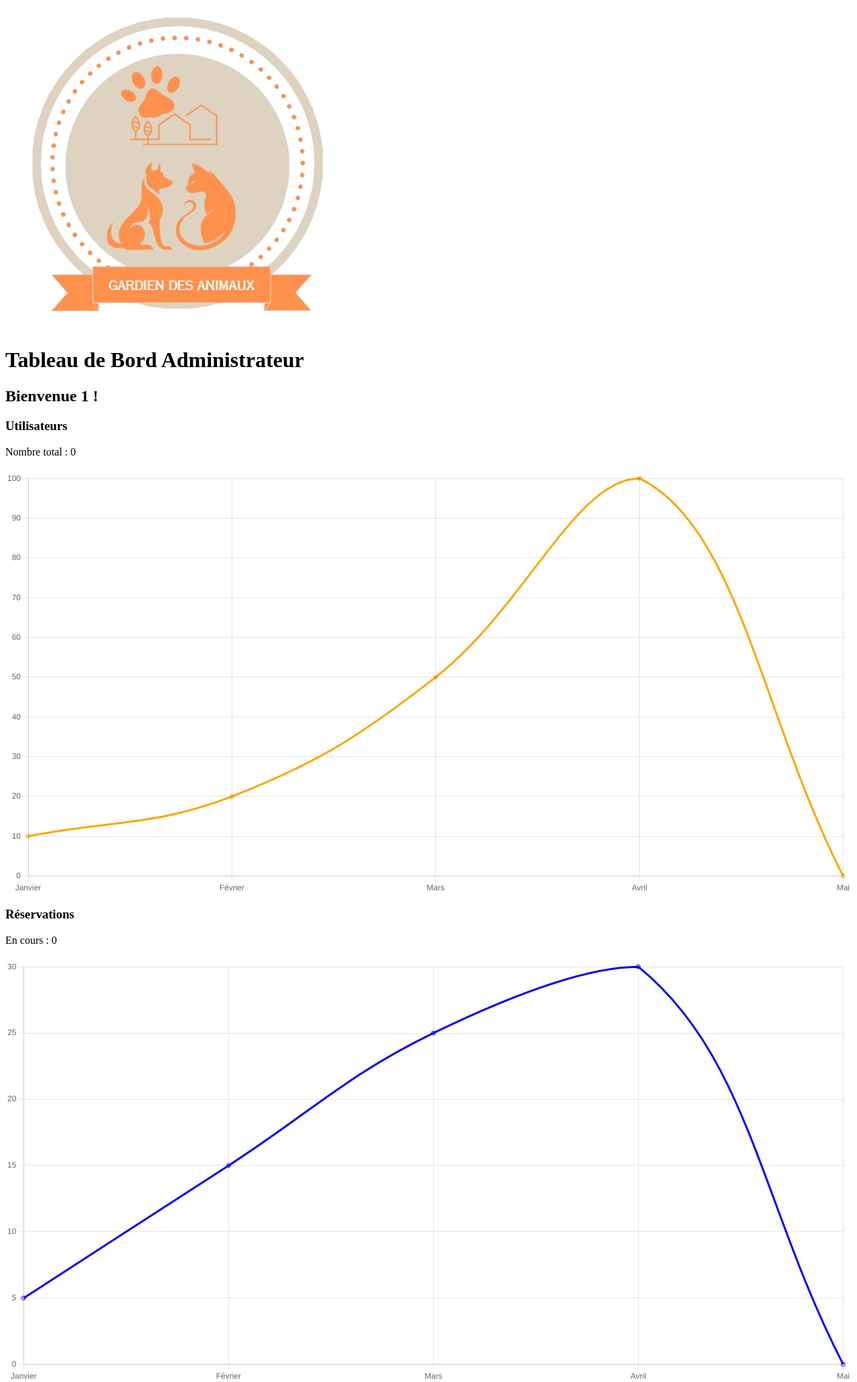
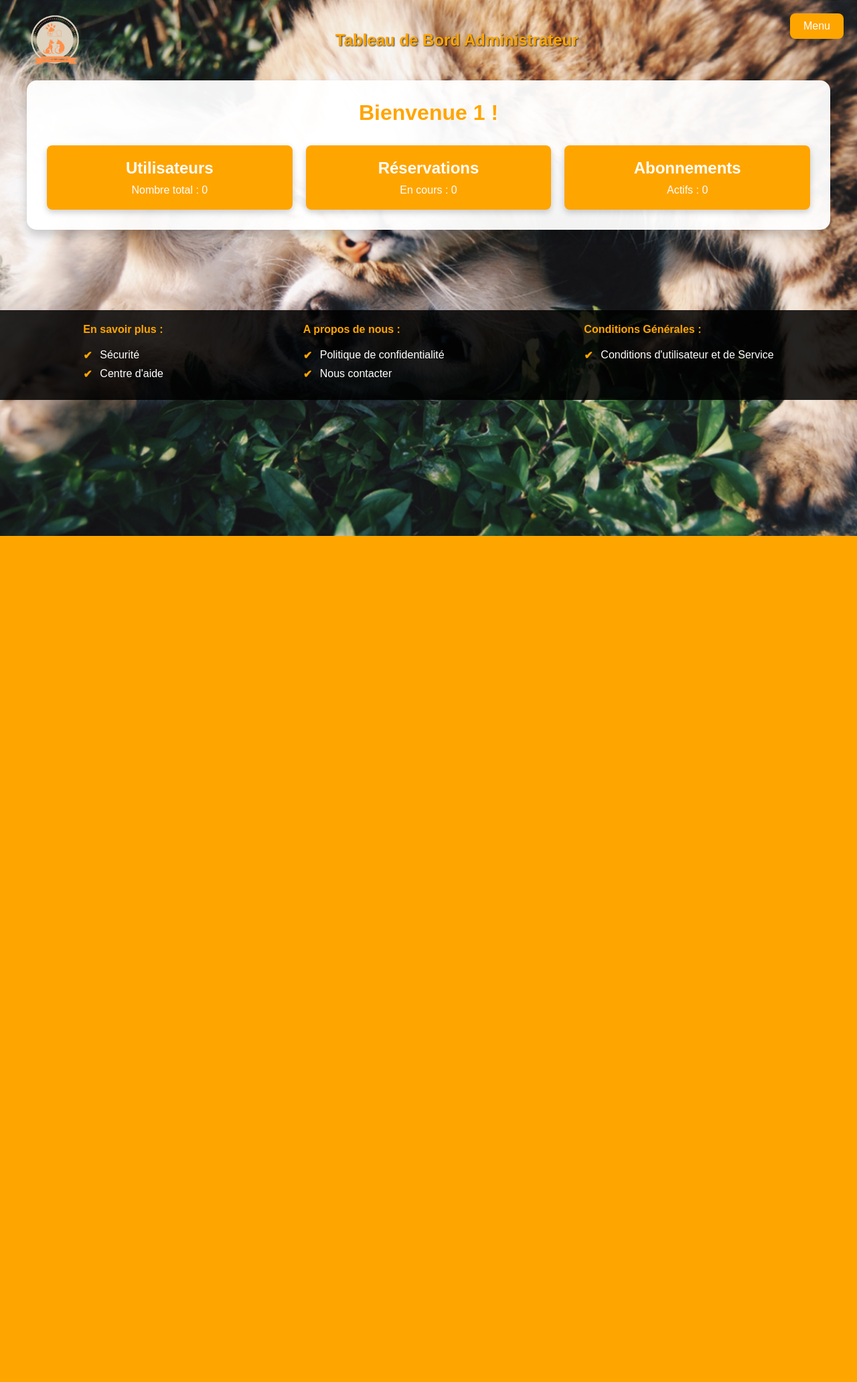
Before and after one commit to tchamalat/Gardien-des-animaux, a PHP site: page /phpmailer/admin.php in a window 1280 px wide. Shown: the top 2063 px of the page at 67% size. After the commit the page ends 800 px from the top, so only its background shows below. Run offline with PHP 8.4, Linux system fonts and the light colour scheme; the visitor is signed in with stand-in values (Sample User, id 1); data that the repository does not hold is empty.

Commit message:
Update admin.php

```diff
--- a/admin.php
+++ b/admin.php
@@ -2,12 +2,14 @@
 session_start();
 include 'config.php';
 
+// Gestion de la déconnexion
 if (isset($_GET['logout'])) {
     session_destroy();
     header("Location: login.html");
     exit();
 }
 
+// Connexion à la base de données
 try {
     $pdo = new PDO('mysql:host=localhost;dbname=gardiendb', 'gardien', 'G@rdien-des-chiens');
     $pdo->setAttribute(PDO::ATTR_ERRMODE, PDO::ERRMODE_EXCEPTION);
@@ -15,6 +17,7 @@ try {
     die("Erreur de connexion : " . $e->getMessage());
 }
 
+// Récupération des statistiques
 try {
     $stmtUsers = $pdo->query("SELECT COUNT(*) as total FROM creation_compte");
     $totalUsers = $stmtUsers->fetch()['total'];
@@ -35,18 +38,211 @@ try {
     <meta charset="UTF-8">
     <meta name="viewport" content="width=device-width, initial-scale=1.0">
     <title>Tableau de Bord Admin</title>
-    <script src="https://cdn.jsdelivr.net/npm/chart.js"></script>
     <style>
-        /* Vos styles existants */
-        /* Ajout d'un espace pour les graphiques */
-        .chart-container {
-            margin-top: 20px;
+        /* Styles globaux */
+        * {
+            margin: 0;
+            padding: 0;
+            box-sizing: border-box;
         }
 
-        canvas {
-            max-width: 100%;
-            height: auto;
+        body {
+            font-family: Arial, sans-serif;
+            color: #333;
+            background: url('images/premierplan.png') no-repeat center center fixed;
+            background-size: cover;
         }
+
+        header {
+            position: fixed;
+            top: 0;
+            left: 0;
+            width: 100%;
+            z-index: 10;
+            display: flex;
+            align-items: center;
+            justify-content: space-between;
+            padding: 20px 40px;
+            background: transparent;
+            box-shadow: none;
+        }
+
+        header img {
+            height: 80px;
+        }
+
+        header .header-slogan {
+            font-size: 1.5em;
+            color: orange;
+            font-weight: bold;
+            text-align: center;
+            flex: 1;
+            text-shadow: 1px 1px 2px rgba(0, 0, 0, 0.8);
+        }
+
+        .dashboard-container {
+            max-width: 1200px;
+            margin: 120px auto;
+            background: rgba(255, 255, 255, 0.95);
+            border-radius: 15px;
+            padding: 30px;
+            box-shadow: 0 8px 15px rgba(0, 0, 0, 0.2);
+        }
+        .dashboard-header {
+            text-align: center;
+            margin-bottom: 30px;
+        }
+
+        .dashboard-header h2 {
+            font-size: 2em;
+            color: orange;
+        }
+
+        .stats-cards {
+            display: flex;
+            gap: 20px;
+            justify-content: space-between;
+            flex-wrap: wrap;
+        }
+
+        .stats-card {
+            flex: 1;
+            min-width: 250px;
+            background-color: orange;
+            color: white;
+            padding: 20px;
+            border-radius: 8px;
+            text-align: center;
+            box-shadow: 0 4px 10px rgba(0, 0, 0, 0.2);
+        }
+
+        .stats-card h3 {
+            font-size: 1.5em;
+            margin-bottom: 10px;
+        }
+
+        .menu-dropdown {
+            position: fixed; /* Fixe le menu dans la position définie */
+            top: 20px; /* Distance par rapport au haut de la page */
+            right: 20px; /* Distance par rapport au côté droit de la page */
+            display: inline-block;
+            z-index: 100; /* Assure que le menu reste au-dessus des autres éléments */
+        }
+
+
+        .menu-dropdown .dropdown-btn {
+            background-color: orange;
+            color: white;
+            padding: 10px 20px;
+            border: none;
+            border-radius: 8px;
+            font-size: 1em;
+            cursor: pointer;
+            text-decoration: none;
+            transition: background-color 0.3s ease, transform 0.3s ease;
+        }
+
+        .menu-dropdown .dropdown-btn:hover {
+            background-color: #ff7f00;
+        }
+
+        .menu-dropdown:hover .dropdown-content {
+            display: block; /* Changement : s'assure que le menu s'affiche */
+        }
+
+        .menu-dropdown .dropdown-content {
+            display: none;
+            position: absolute; /* Positionné par rapport au parent */
+            top: 100%; /* S'assure que le menu est en dessous du bouton */
+            right: 0;
+            background-color: white;
+            min-width: 200px;
+            box-shadow: 0 8px 15px rgba(0, 0, 0, 0.2);
+            border-radius: 8px;
+            z-index: 1;
+        }
+
+        .menu-dropdown .dropdown-content a {
+            color: black;
+            padding: 12px 16px;
+            text-decoration: none;
+            display: block;
+            border-bottom: 1px solid #ddd;
+        }
+
+        .menu-dropdown .dropdown-content a:hover {
+            background-color: #f1f1f1;
+        }
+
+        .menu-dropdown .dropdown-content .btn-deconnexion {
+            background-color: #ff0000;
+            color: white;
+            border: none;
+            text-align: center;
+            padding: 12px 16px;
+            display: block;
+            border-radius: 8px;
+            cursor: pointer;
+        }
+
+        .menu-dropdown .dropdown-content .btn-deconnexion:hover {
+            background-color: #ff4d4d;
+        }
+                ul {
+            margin-top: 20px;
+            padding-left: 20px;
+            list-style: none;
+        }
+
+        ul li {
+            position: relative;
+            padding-left: 25px;
+            margin-bottom: 10px;
+        }
+
+        ul li:before {
+            content: '✔';
+            position: absolute;
+            left: 0;
+            top: 0;
+            color: orange;
+            font-weight: bold;
+        }
+
+        footer {
+            background: rgba(0, 0, 0, 0.85);
+            color: #fff;
+            padding: 20px;
+            margin-top: auto;
+        }
+
+        footer .footer-links {
+            display: flex;
+            justify-content: space-around;
+            flex-wrap: wrap;
+        }
+
+        footer .footer-links h4 {
+            color: orange;
+            margin-bottom: 10px;
+        }
+
+        footer .footer-links ul {
+            list-style: none;
+            padding: 0;
+        }
+
+        footer .footer-links a {
+            color: white;
+            text-decoration: none;
+            transition: color 0.3s ease;
+        }
+
+        footer .footer-links a:hover {
+            color: orange;
+        }
+
+
     </style>
 </head>
 <body>
@@ -64,31 +260,17 @@ try {
     </div>
 
     <div class="stats-cards">
-        <!-- Carte Utilisateurs -->
         <div class="stats-card">
             <h3>Utilisateurs</h3>
             <p>Nombre total : <?php echo $totalUsers; ?></p>
-            <div class="chart-container">
-                <canvas id="usersChart"></canvas>
-            </div>
         </div>
-
-        <!-- Carte Réservations -->
         <div class="stats-card">
             <h3>Réservations</h3>
             <p>En cours : <?php echo $totalReservations; ?></p>
-            <div class="chart-container">
-                <canvas id="reservationsChart"></canvas>
-            </div>
         </div>
-
-        <!-- Carte Abonnements -->
         <div class="stats-card">
             <h3>Abonnements</h3>
             <p>Actifs : <?php echo $totalAbonnements; ?></p>
-            <div class="chart-container">
-                <canvas id="subscriptionsChart"></canvas>
-            </div>
         </div>
     </div>
 </div>
@@ -134,78 +316,5 @@ try {
     </div>
 </footer>
 
-<!-- Script pour les graphiques -->
-<script>
-    // Données fictives pour les graphiques
-    const userStats = [10, 20, 50, 100, <?php echo $totalUsers; ?>]; // Remplacer par des données réelles
-    const reservationStats = [5, 15, 25, 30, <?php echo $totalReservations; ?>];
-    const subscriptionStats = [2, 5, 10, 15, <?php echo $totalAbonnements; ?>];
-
-    // Graphique Utilisateurs
-    const ctxUsers = document.getElementById('usersChart').getContext('2d');
-    new Chart(ctxUsers, {
-        type: 'line',
-        data: {
-            labels: ['Janvier', 'Février', 'Mars', 'Avril', 'Mai'],
-            datasets: [{
-                label: 'Utilisateurs',
-                data: userStats,
-                borderColor: 'orange',
-                fill: false,
-                tension: 0.4
-            }]
-        },
-        options: {
-            responsive: true,
-            plugins: {
-                legend: { display: false }
-            }
-        }
-    });
-
-    // Graphique Réservations
-    const ctxReservations = document.getElementById('reservationsChart').getContext('2d');
-    new Chart(ctxReservations, {
-        type: 'line',
-        data: {
-            labels: ['Janvier', 'Février', 'Mars', 'Avril', 'Mai'],
-            datasets: [{
-                label: 'Réservations',
-                data: reservationStats,
-                borderColor: 'blue',
-                fill: false,
-                tension: 0.4
-            }]
-        },
-        options: {
-            responsive: true,
-            plugins: {
-                legend: { display: false }
-            }
-        }
-    });
-
-    // Graphique Abonnements
-    const ctxSubscriptions = document.getElementById('subscriptionsChart').getContext('2d');
-    new Chart(ctxSubscriptions, {
-        type: 'line',
-        data: {
-            labels: ['Janvier', 'Février', 'Mars', 'Avril', 'Mai'],
-            datasets: [{
-                label: 'Abonnements',
-                data: subscriptionStats,
-                borderColor: 'green',
-                fill: false,
-                tension: 0.4
-            }]
-        },
-        options: {
-            responsive: true,
-            plugins: {
-                legend: { display: false }
-            }
-        }
-    });
-</script>
 </body>
 </html>
```
